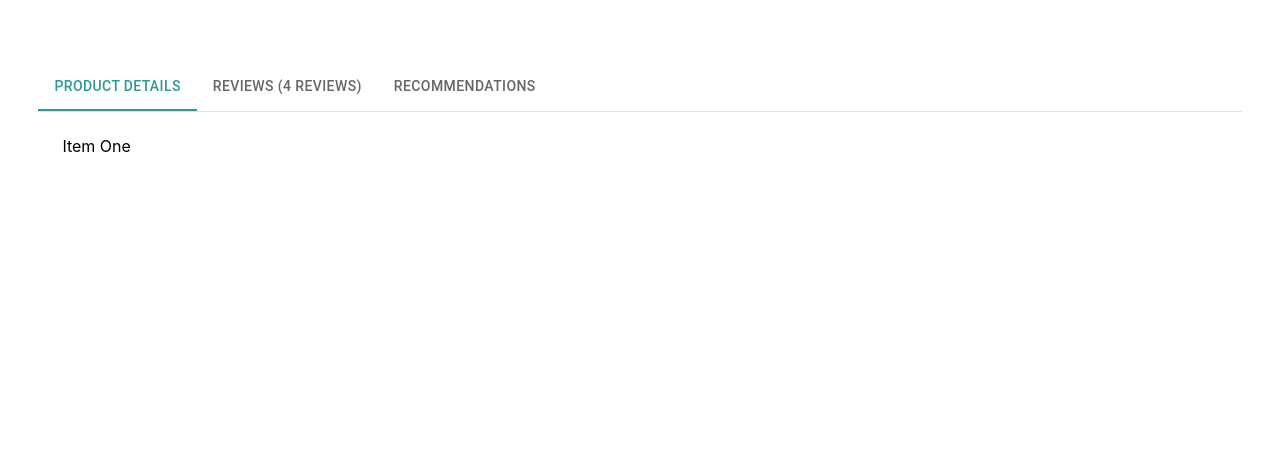
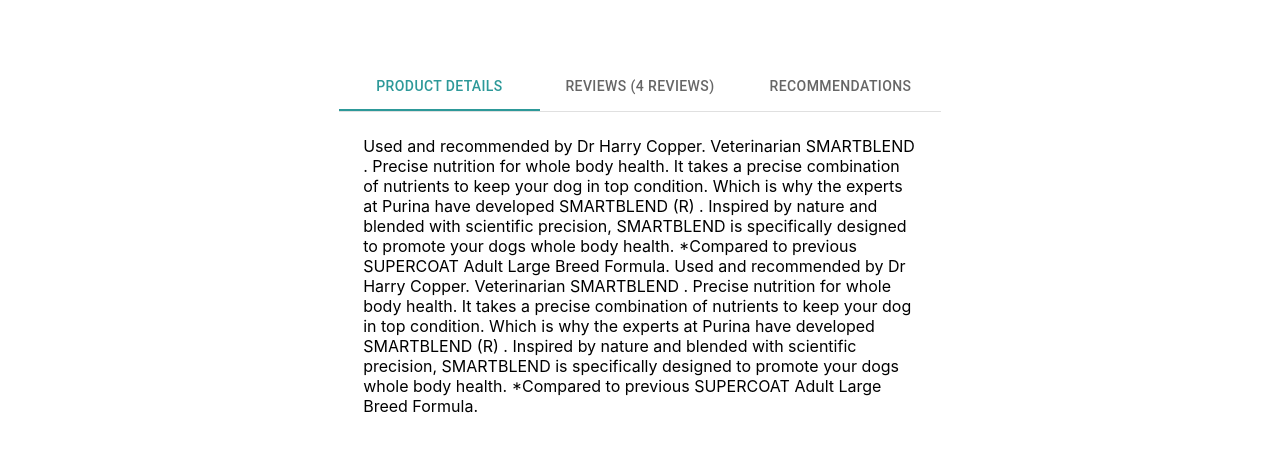
Before and after one commit to zimop/PetStore, a React (Create React App) app in the folder react-app/: page / in a window 1280 px wide. Both pictures are taken after a click on the tab "PRODUCT DETAILS". Shown: the part 466-918 px from the top of the page. Before the commit the page ends 800 px from the top, so only its background shows below. Built offline with nearby package versions, Linux system fonts and the light colour scheme.

Commit message:
Adjust Tabs' layout in page

```diff
--- a/react-app/src/containers/pages/ItemPage/itemPage.css
+++ b/react-app/src/containers/pages/ItemPage/itemPage.css
@@ -12,8 +12,8 @@
     padding: 3%;
     flex-wrap: nowrap;
     align-content: center;
-    margin-left: 15%;
-    margin-right: 15%;
+    margin-left: 12%;
+    margin-right: 12%;
 
     /* testing */
     /* background-color: blueviolet; */
@@ -82,3 +82,18 @@
     margin-left: 10%;
     margin-right: 3%;
 }
+
+
+
+.itemPage-threeTabs{
+    width: 50%;
+    margin-left: 25%;
+    margin-right: 25%;
+    align-items: center;
+
+}
+
+.itemPage-threeTabs-tab{
+    border-radius: 4px;
+    background-color: EEEEEE;
+}
--- a/react-app/src/containers/pages/ItemPage/itemPage.js
+++ b/react-app/src/containers/pages/ItemPage/itemPage.js
@@ -78,13 +78,15 @@
           </div>
         </div>
 
-        <div className="item-threeTabs">
+        {/* ItemPage Product Tabs */}
+        <div className="itemPage-threeTabs">
           <TabContext value={value}>
             <Box sx={{ borderBottom: 1, borderColor: "divider" }}>
               <Tabs
                 value={value}
                 onChange={handleChange}
                 aria-label="basic tabs example"
+                variant="fullWidth"
               >
                 <Tab label="Product Details" value="1" />
                 <Tab label="Reviews (4 Reviews)" value="2" />
@@ -92,8 +94,28 @@
               </Tabs>
             </Box>
 
-            <TabPanel value="1">Item One</TabPanel>
+            {/* Product Desctiption Tab */}
+            <TabPanel value="1">
+              Used and recommended by Dr Harry Copper. Veterinarian SMARTBLEND .
+              Precise nutrition for whole body health. It takes a precise
+              combination of nutrients to keep your dog in top condition. Which
+              is why the experts at Purina have developed SMARTBLEND (R) .
+              Inspired by nature and blended with scientific precision,
+              SMARTBLEND is specifically designed to promote your dogs whole
+              body health. *Compared to previous SUPERCOAT Adult Large Breed
+              Formula. Used and recommended by Dr Harry Copper. Veterinarian
+              SMARTBLEND . Precise nutrition for whole body health. It takes a
+              precise combination of nutrients to keep your dog in top
+              condition. Which is why the experts at Purina have developed
+              SMARTBLEND (R) . Inspired by nature and blended with scientific
+              precision, SMARTBLEND is specifically designed to promote your
+              dogs whole body health. *Compared to previous SUPERCOAT Adult
+              Large Breed Formula.
+            </TabPanel>
+            {/* Reviews Tab */}
             <TabPanel value="2">Item Two</TabPanel>
+
+            {/* Recommendations Tab */}
             <TabPanel value="3">Item Three</TabPanel>
           </TabContext>
         </div>
@@ -103,19 +125,3 @@
 };
 
 export default ProductPage;
-
-// and recommended by Dr Harry Copper. Veterinarian SMARTBLEND .
-//               Precise nutrition for whole body health. It takes a precise
-//               combination of nutrients to keep your dog in top condition. Which
-//               is why the experts at Purina have developed SMARTBLEND (R) .
-//               Inspired by nature and blended with scientific precision,
-//               SMARTBLEND is specifically designed to promote your dogs whole
-//               body health. *Compared to previous SUPERCOAT Adult Large Breed
-//               Formula. Used and recommended by Dr Harry Copper. Veterinarian
-//               SMARTBLEND . Precise nutrition for whole body health. It takes a
-//               precise combination of nutrients to keep your dog in top
-//               condition. Which is why the experts at Purina have developed
-//               SMARTBLEND (R) . Inspired by nature and blended with scientific
-//               precision, SMARTBLEND is specifically designed to promote your
-//               dogs whole body health. *Compared to previous SUPERCOAT Adult
-//               Large Breed Formula.
```
